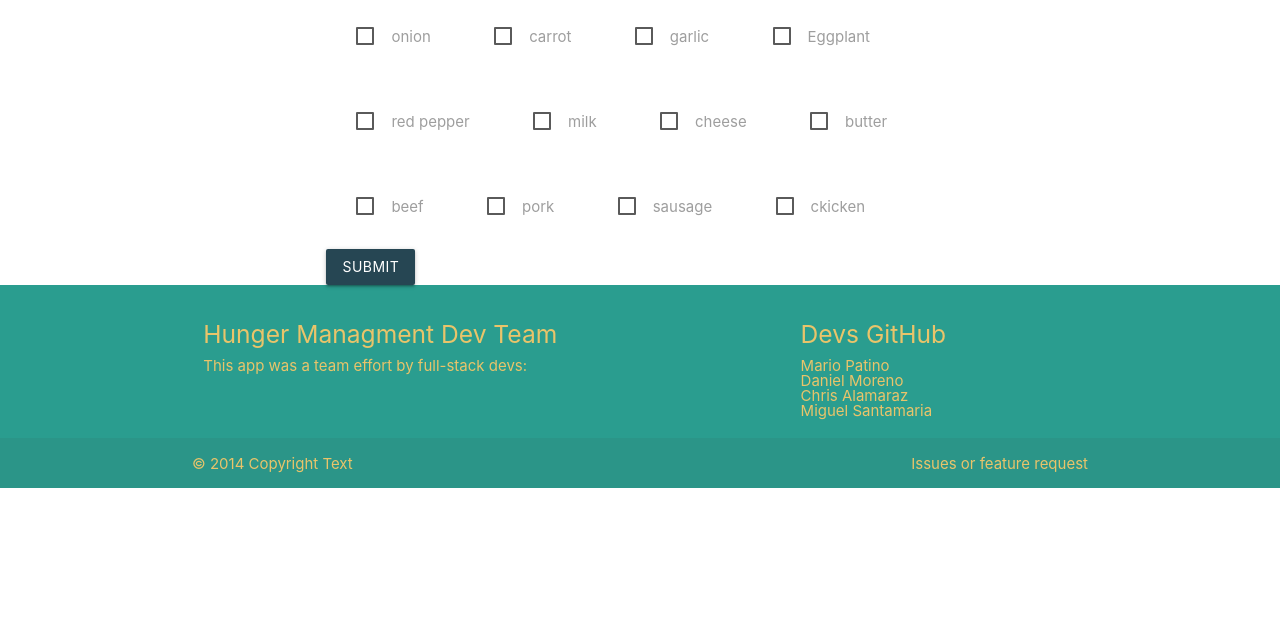
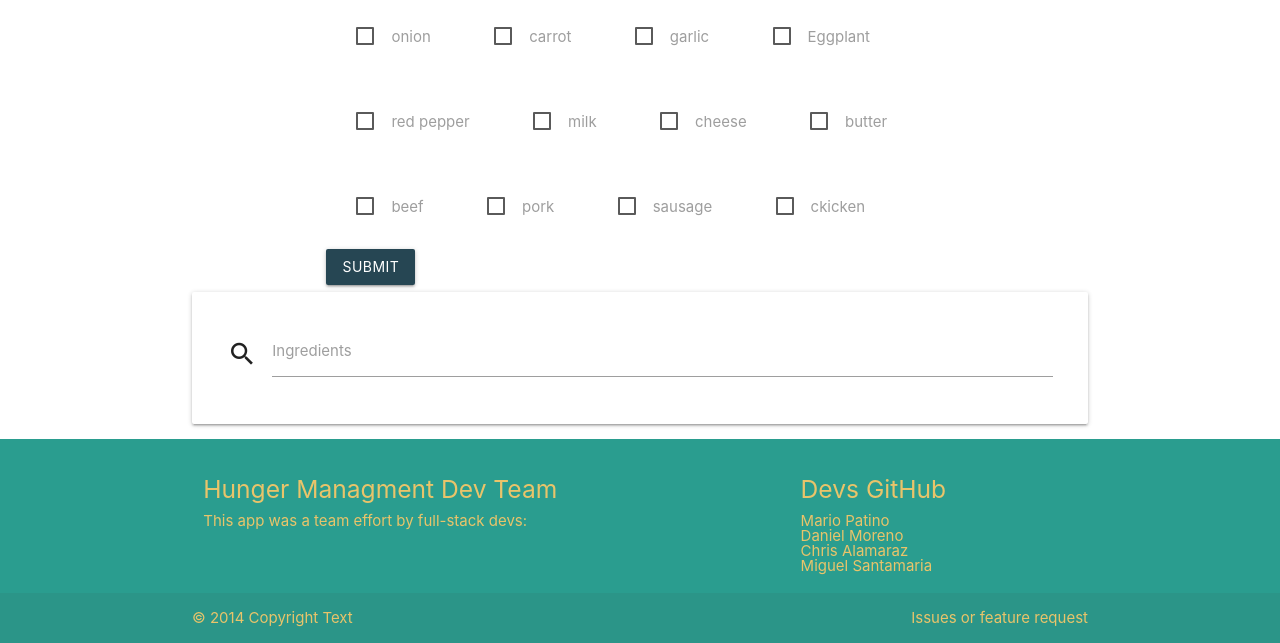
Before and after one commit to StitchCodes/hunger-managment, a plain HTML site: page index.html in a window 1280 px wide. Shown: the part 746-1389 px from the top of the page. Before the commit the page ends 1234 px from the top, so only its background shows below. Drawn offline with nearby package versions, Linux system fonts and the light colour scheme; a web font is replaced by a local one.

Commit message:
Added base ingredients search bar || Added materialize icons

```diff
--- a/index.html
+++ b/index.html
@@ -18,6 +18,7 @@
       rel="stylesheet"
       href="https://cdnjs.cloudflare.com/ajax/libs/materialize/1.0.0/css/materialize.min.css"
     />
+    <link href="https://fonts.googleapis.com/icon?family=Material+Icons" rel="stylesheet">
     <!-- TEAM VARIABLES CSS -->
     <link rel="stylesheet" href="./assets/css/vars.css" />
     <!-- TEAM STYLE CSS -->
@@ -64,6 +65,16 @@
       </form>
     </div>
 
+    <div class='container'>
+      <div class="row card-panel">
+        <div class="col s12 input-field">
+          <i class="material-icons prefix">search</i>
+          <label for="ingrediets-search-bar">Ingredients</label>
+          <input type="text" name="Ingredients" id="ingrediets-search-bar">
+        </div>
+      </div>
+    </div>
+
     <!-- FOOTER CONTAINER -->
     <footer class="page-footer header-color">
       <div class="container">
```
